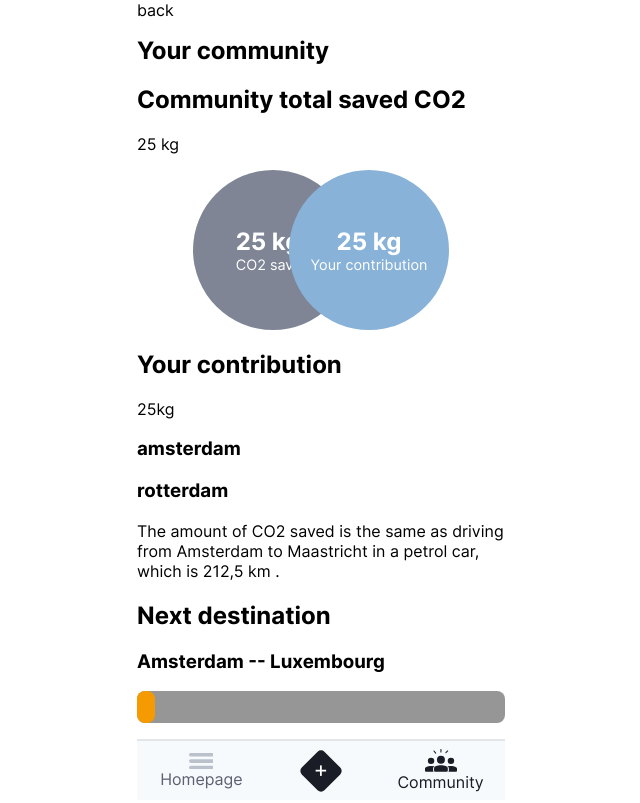
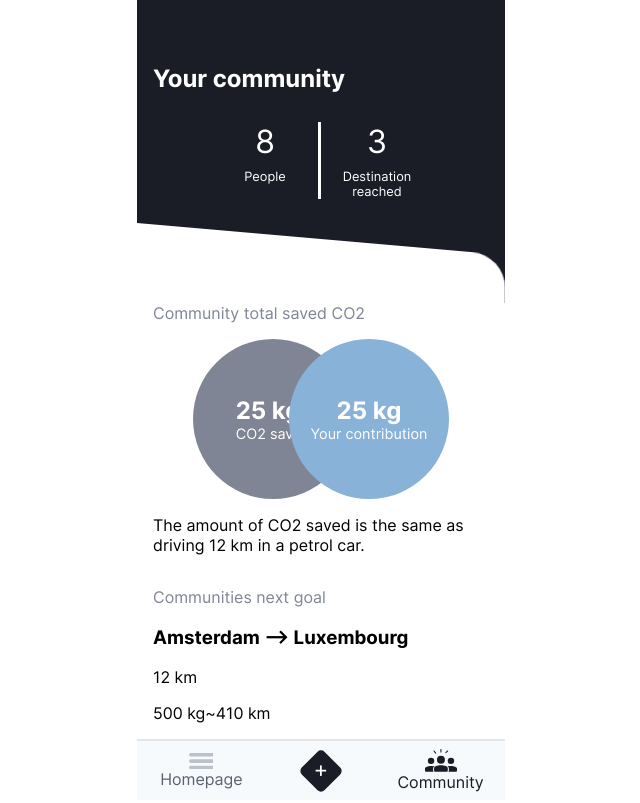
Before and after one commit to joanpadolina/co2-next-dashboard, a Next.js app: page /community in a window 1280 px wide. Shown: the whole page, without its empty margins (319-959 px from the left). Built offline with nearby package versions, Linux system fonts and the light colour scheme; no server answers.

Commit message:
Header styled

```diff
--- a/pages/community.js
+++ b/pages/community.js
@@ -1,5 +1,4 @@
 import React, { useEffect, useState } from 'react'
-import Link from 'next/link'
 import { useSelector, useDispatch } from 'react-redux'
 import { communitySavings } from '../redux/actions/'
 import { members } from '../lib/members'
@@ -27,7 +26,7 @@ export default function Community() {
       setCarbonInKm(petrolDistance)
     }
     calcInKm()
-    console.log(totalCarbon)
+
     const historyLast = chargingSession
       .slice(-1)
       .map((data) => data.savedCarbon)
@@ -55,55 +54,58 @@ export default function Community() {
   ])
 
   return (
-    <main>
-      <Link href='/'>back</Link>
+    <>
+      <header className='header'>
         <h1>Your community</h1>
+        <article className='community__header-body'>
+          <p className='community__header-p community__header-people community__header-padding--right'>
+            <span className='community__header-amount'> 8 </span> People
+          </p>
+          <p className='community__header-p community__header-padding--left'>
+            <span className='community__header-amount'> 3 </span> Destination
+            reached
+          </p>
+        </article>
+      </header>
+      <main className='index__main'>
         <article>
           <section className='community-saved__datavisual'>
             <article>
-            <h2>Community total saved CO2</h2>
-            <p>{totalCarbon} kg</p>
-          </article>
+              <h2 className='font--title'>Community total saved CO2</h2>
               <BubbleComparison />
-          <article>
-            <h2>Your contribution</h2>
               <p>
-              {userContribution}
-              kg
-            </p>
-          </article>
-        </section>
-
-        <section>
-          <article>
-            <h3>amsterdam</h3>
-            <h3>rotterdam</h3>
-          </article>
-          <article>
-            <p>
-              The amount of CO2 saved is the same as driving from Amsterdam to
-              Maastricht in a petrol car,{' '}
-              <span className='font-bold'> which is 212,5 km </span> .
+                The amount of CO2 saved is the same as driving{' '}
+                <span>{carbonInKm} km</span> in a petrol car.
               </p>
             </article>
           </section>
         </article>
+
         <article>
-        <h2>Next destination</h2>
+          <h2 className='font--title'>Communities next goal</h2>
           <section>
-          <h3>Amsterdam -- Luxembourg</h3>
-
+            <div>
+              <h3>Amsterdam {'-->'} Luxembourg</h3>
+              <p>{carbonInKm} km</p>
+            </div>
+            <div>
+              <p>
+                500 kg
+                <span>~410 km</span>
+              </p>
+            </div>
+          </section>
           <ProgressBar
             totalSavingsCommunity={totalCarbon}
             totalCommunityGoal={500}
           />
-
-          <h3>{carbonInKm}km</h3>
-        </section>
         </article>
-
         <article>
-        <h3>Activiy</h3>
+          <h2 className='font--title'> Co2 contributions</h2>
+          <p> -- chart -- </p>
+        </article>
+        <article>
+          <h2 className='font--title'>Activiy</h2>
           <table>
             <tbody>
               <tr>
@@ -121,7 +123,9 @@ export default function Community() {
                           <img
                             alt={user.name}
                             key={key}
-                          src={data.name.includes(user.name) ? data.imgSrc : ''}
+                            src={
+                              data.name.includes(user.name) ? data.imgSrc : ''
+                            }
                           />
                         )
                       }
@@ -150,5 +154,6 @@ export default function Community() {
           </ul>
         </article>
       </main>
+    </>
   )
 }
--- /dev/null
+++ b/styles/components/community.css
@@ -0,0 +1,37 @@
+.community__header-body {
+    display: flex;
+    justify-content: center;
+}
+
+.community__header-amount {
+    display: block;
+    margin-bottom: .5rem;
+    font-size: var(--font--medium);
+}
+
+.community__header-people::after {
+    content: "";
+    display: block;
+    position: absolute;
+    height: 100%;
+    width: .2rem;
+    background-color: var(--c-white);
+    top: 0;
+    right: 0;
+}
+
+.community__header-p {
+    margin-bottom: 3rem;
+    position: relative;
+    width: 6rem;
+    text-align: center;
+    font-size: .8rem;
+}
+
+.community__header-padding--left {
+    padding-left: var(--s-default);
+}
+
+.community__header-padding--right {
+    padding-right: var(--s-default);
+}
--- a/styles/globals.css
+++ b/styles/globals.css
@@ -11,6 +11,7 @@
 @import './components/savings-time.css';
 @import './components/bubble-comparison.css';
 @import './components/popup-amout.css';
+@import './components/community.css';
 @import './globals/typography.css';
 @import './globals/button.css';
 @import './base.css';
```
Also changed, not shown: pages/charge-input.js (+91 -93 lines). Lines whose indentation alone changed are shown as unchanged.
